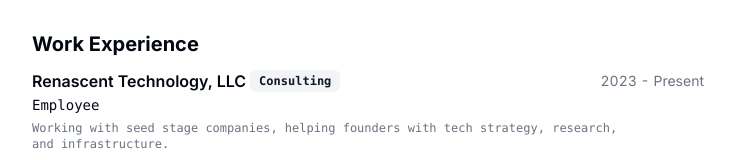
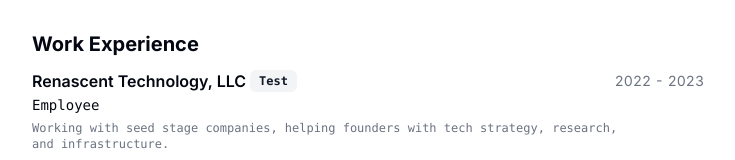
Before and after one commit to GermanCruz/resume-nextjs, a Next.js app: page / in a window 1280 px wide. Shown: the part 380-540 px from the top of the page, without its empty margins (272-1007 px from the left). Built offline with nearby package versions, Linux system fonts and the light colour scheme.

Commit message:
Update resume-data.tsx

```diff
--- a/src/data/resume-data.tsx
+++ b/src/data/resume-data.tsx
@@ -46,11 +46,11 @@
     {
       company: "Renascent Technology, LLC",
       link: "https://jxnl.notion.site/jxnl/whats-up-95708748a05d40c398a4abc66a978a8e",
-      badges: ["Consulting"],
+      badges: ["Test"],
       title: "Employee",
       logo: "", // Add logo if available
-      start: "2023",
-      end: "Present",
+      start: "2022",
+      end: "2023",
       description:
         "Working with seed stage companies, helping founders with tech strategy, research, and infrastructure.",
     },
```
